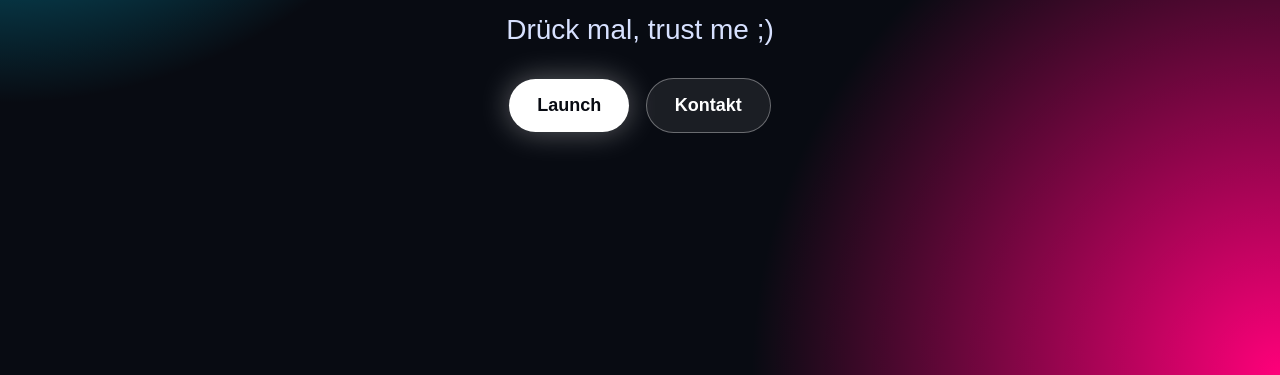
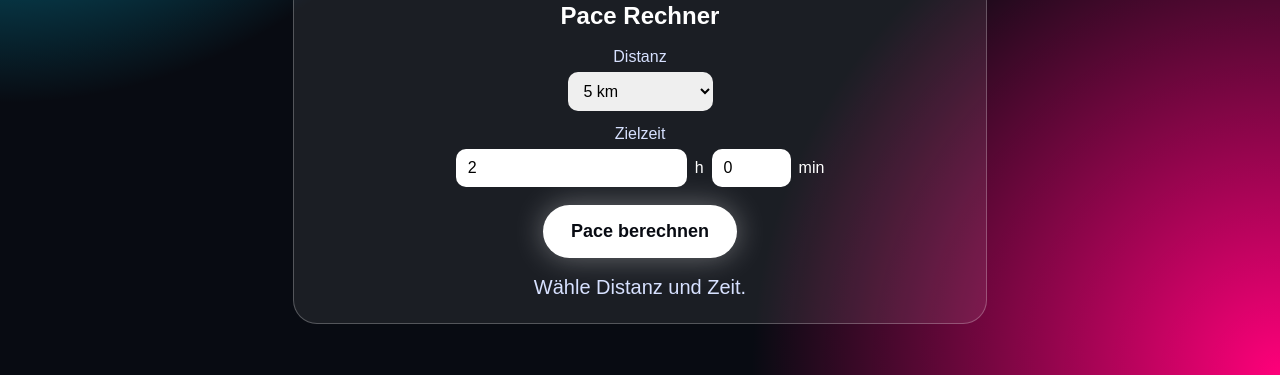
Before and after one commit to dfoellmi/Website, a plain HTML site: page index.html in a window 1280 px wide. Shown: the part 425-800 px from the top of the page. Drawn offline with Linux system fonts and the light colour scheme.

Commit message:
Add pace calculator section to index.html

```diff
--- a/index.html
+++ b/index.html
@@ -91,6 +91,48 @@
       animation: pulse 1.8s infinite;
     }
 
+    .pace-rechner {
+      margin-top: 36px;
+      padding: 24px;
+      border: 1px solid rgba(255, 255, 255, 0.25);
+      border-radius: 24px;
+      background: rgba(255, 255, 255, 0.08);
+    }
+
+    .pace-rechner h2 {
+      margin-top: 0;
+      margin-bottom: 18px;
+    }
+
+    .pace-rechner label {
+      display: block;
+      margin-top: 14px;
+      margin-bottom: 6px;
+      color: #d7e1ff;
+    }
+
+    .pace-rechner select,
+    .pace-rechner input {
+      padding: 10px 12px;
+      border: 0;
+      border-radius: 10px;
+      font-size: 16px;
+    }
+
+    .zeit-eingabe {
+      display: flex;
+      justify-content: center;
+      align-items: center;
+      gap: 8px;
+      margin-bottom: 18px;
+    }
+
+    #pace-ergebnis {
+      margin-top: 18px;
+      margin-bottom: 0;
+      font-size: 20px;
+    }
+
     @keyframes pulse {
       0%, 100% {
         transform: scale(1);
@@ -112,6 +154,29 @@
     <a class="kontakt-button" href="https://www.instagram.com/doemefoellmi/" target="_blank">
       Kontakt
     </a>
+    <section class="pace-rechner">
+  <h2>Pace Rechner</h2>
+
+  <label for="distanz">Distanz</label>
+  <select id="distanz">
+    <option value="5">5 km</option>
+    <option value="10">10 km</option>
+    <option value="21.0975">Halbmarathon</option>
+    <option value="42.195">Marathon</option>
+  </select>
+
+  <label for="stunden">Zielzeit</label>
+  <div class="zeit-eingabe">
+    <input id="stunden" type="number" value="2" min="0">
+    <span>h</span>
+    <input id="minuten" type="number" value="0" min="0" max="59">
+    <span>min</span>
+  </div>
+
+  <button onclick="berechnePace()">Pace berechnen</button>
+
+  <p id="pace-ergebnis">Wähle Distanz und Zeit.</p>
+</section>
   </main>
 
   <script>
@@ -136,6 +201,21 @@
         aktuellerText = 0;
       }
     }
+    function berechnePace() {
+      const distanz = Number(document.getElementById("distanz").value);
+      const stunden = Number(document.getElementById("stunden").value);
+      const minuten = Number(document.getElementById("minuten").value);
+      const ergebnis = document.getElementById("pace-ergebnis");
+
+      const gesamtMinuten = stunden * 60 + minuten;
+      const pace = gesamtMinuten / distanz;
+
+      const paceMinuten = Math.floor(pace);
+      const paceSekunden = Math.round((pace - paceMinuten) * 60);
+
+      ergebnis.textContent =
+        `Du musst ca. ${paceMinuten}:${String(paceSekunden).padStart(2, "0")} min/km laufen.`;
+}
   </script>
 </body>
 </html>
```
